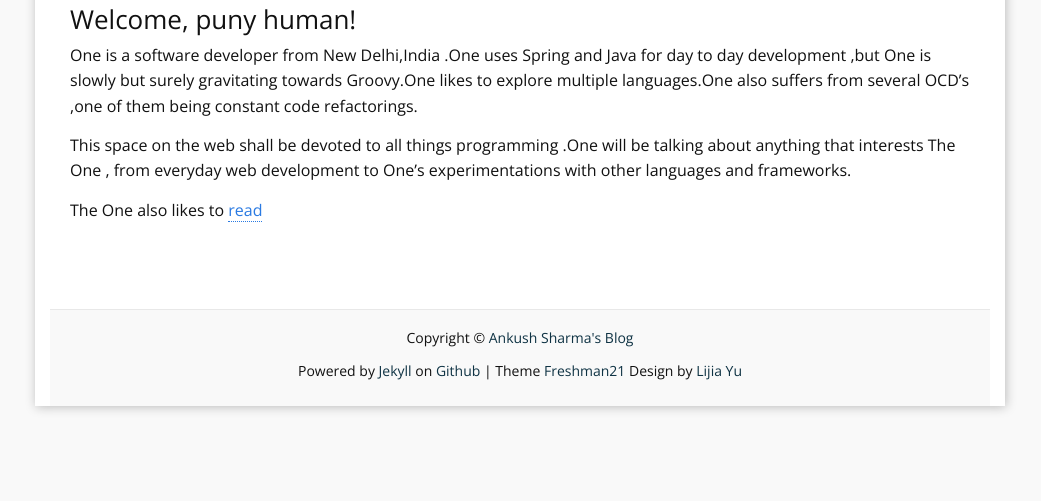
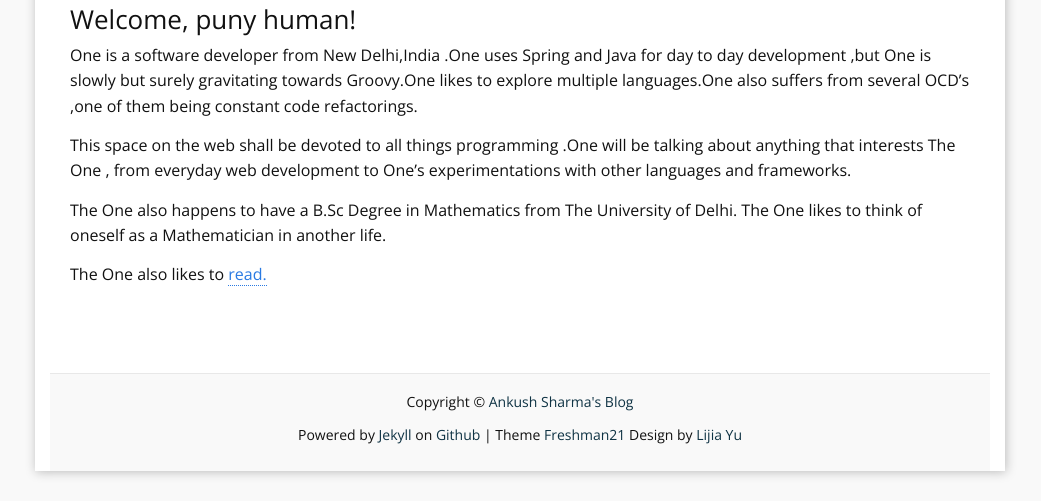
Before and after one commit to Ankush1992/Ankush1992.github.io, a Jekyll site: the page built from b_about.md, in a window 1280 px wide, cut to the strip 490-991 px from the top of the page. Shown: the whole strip, without its empty margins (120-1161 px from the left). Built offline with Jekyll 4.4.1, drawn with Linux system fonts in a browser that asks for light colours; nearby versions of some CDN libraries; comment, search, counter and statistics services are not loaded; before the commit the page ends 926 px from its top, so only the background shows below that.

Commit message:
Update b_about.md

```diff
--- a/b_about.md
+++ b/b_about.md
@@ -12,4 +12,6 @@ One is a software developer from New Delhi,India .One uses Spring and Java for d
 
 This space on the web shall be devoted to all things programming .One will be talking about anything that interests The One , from everyday web development to One's experimentations with other languages and frameworks.
 
-The One also likes to [read](https://www.goodreads.com/ankushsharma)
+The One also happens to have a B.Sc Degree in Mathematics from The University of Delhi. The One likes to think of  oneself as a Mathematician in another life.
+
+ The One also likes to [read.](https://www.goodreads.com/ankushsharma)
```
